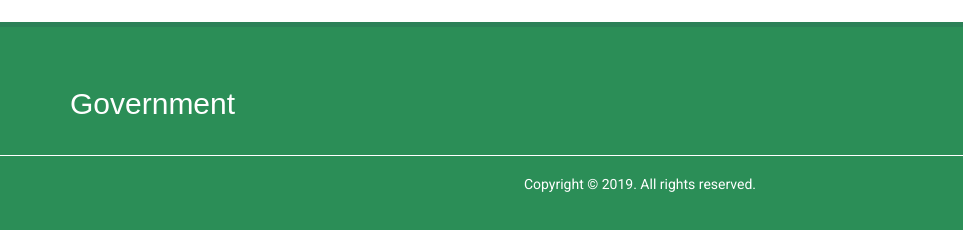
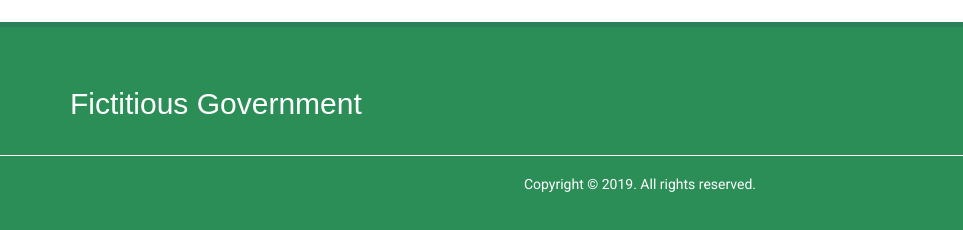
Before and after one commit to cyw233/fictitious-government, a plain HTML site: page index.html in a window 1280 px wide. Shown: the part 1535-1765 px from the top of the page, 0-963 px from the left. Drawn offline with Linux system fonts and the light colour scheme; a web font is replaced by a local one.

Commit message:
Update index.html

```diff
--- a/index.html
+++ b/index.html
@@ -153,7 +153,7 @@
                         <a href="#" target="_blank"><i class="fa fa-linkedin"></i></a>
                         <a id="scrollTop" href="#" target=""><i class="fa fa-angle-up"></i></a>
                     </div>
-                    <div class="f-left f-payoff"><h2>Government</h2></div>
+                    <div class="f-left f-payoff"><h2>Fictitious Government</h2></div>
                 </div>
                 <div class="copyright">Copyright © 2019. All rights reserved.</div>
             </div>
```
